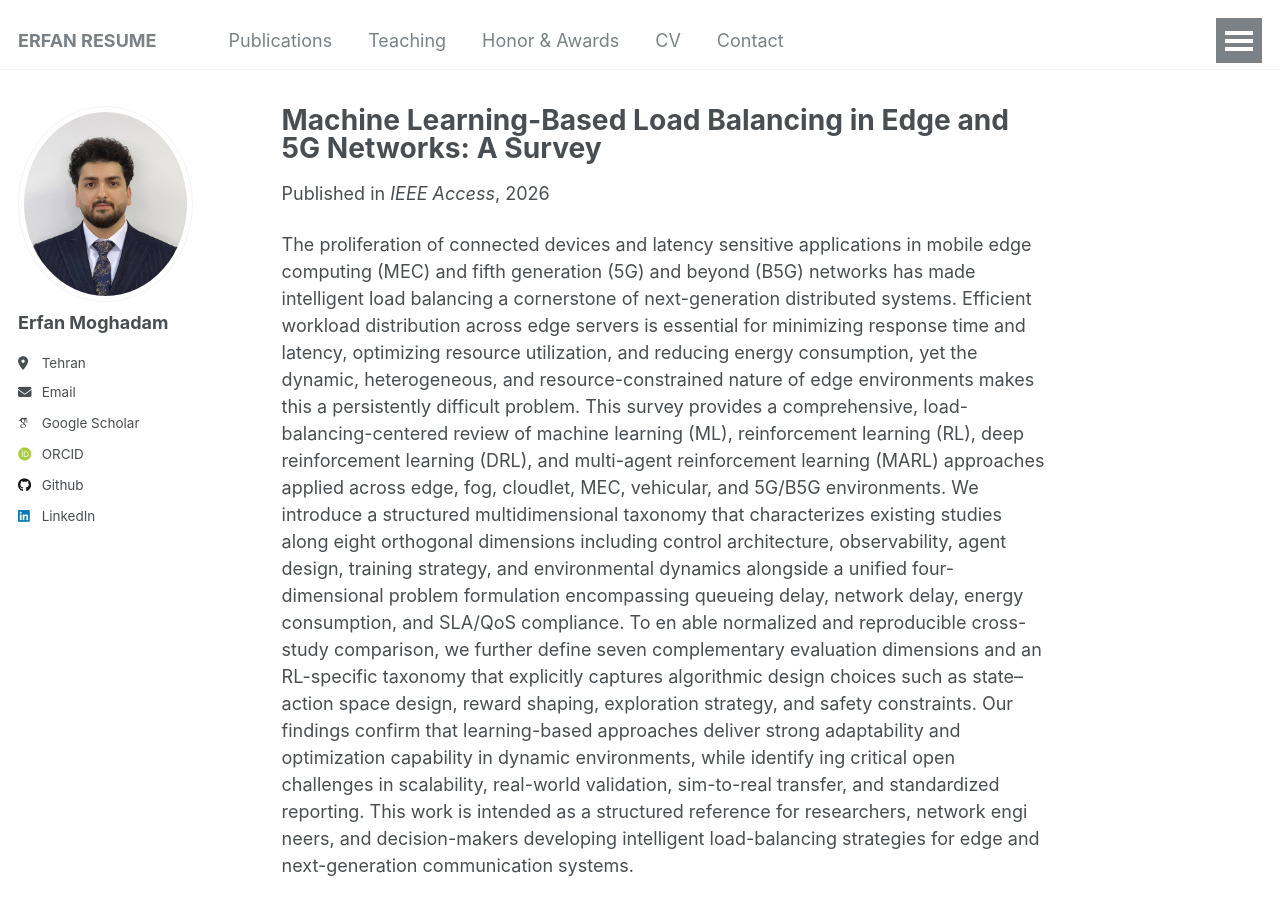
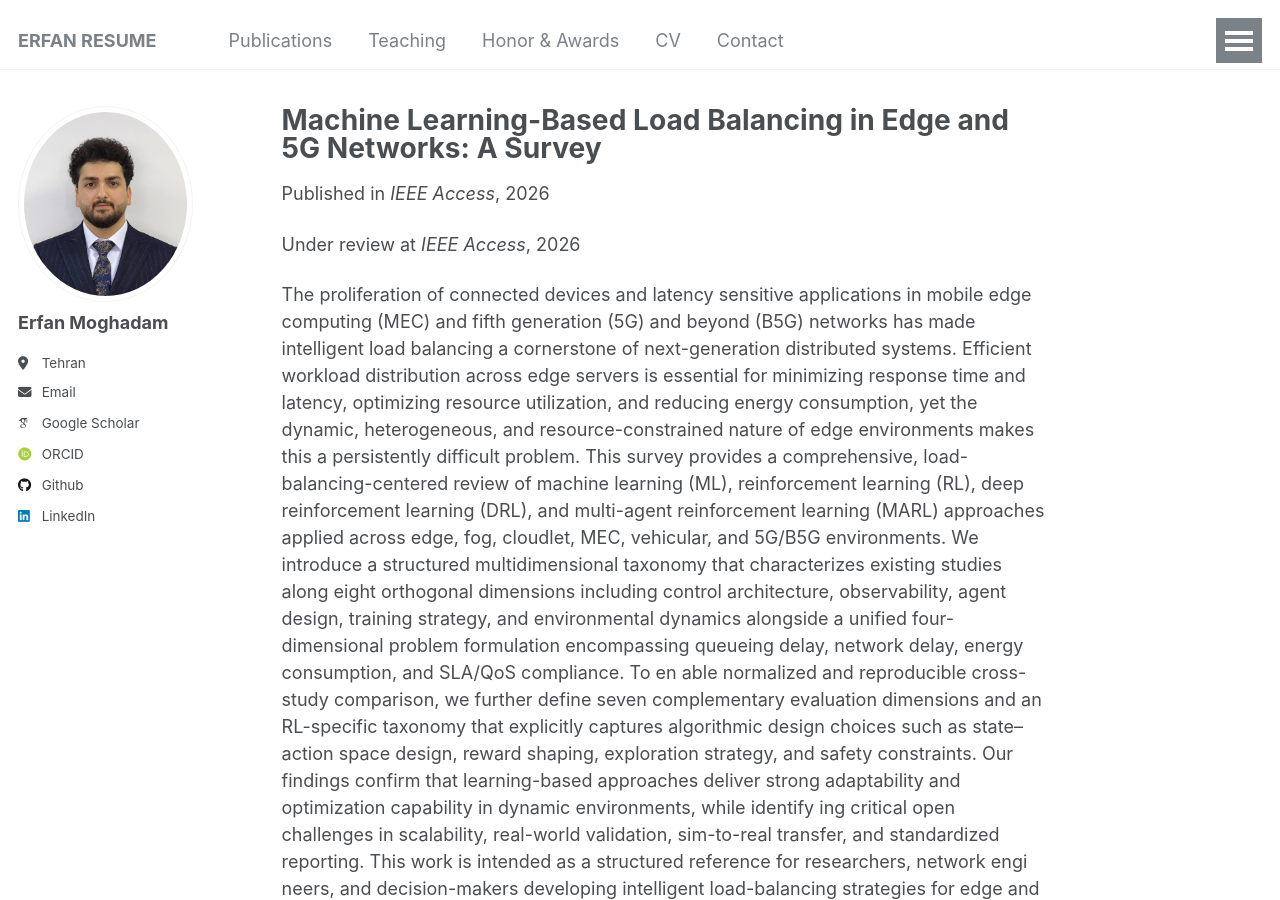
Before and after one commit to erfanresume/erfanresume.github.io, a Jekyll site: the page built from _publications/2025-01-15-paper-title-number-1.md, in a window 1280 px wide and 900 px high. Built offline with Jekyll 4.4.1, drawn with Linux system fonts in a browser that asks for light colours; some web fonts are replaced.

Commit message:
Update single.html

```diff
--- a/_layouts/single.html
+++ b/_layouts/single.html
@@ -38,6 +38,17 @@ layout: default
           <p> {{ page.type }}, <i>{{ page.venue }}</i>, {{ page.date | default: "1900-01-01" | date: "%Y" }} </p>
         {% elsif page.venue and page.date %}
           <p>Published in <i>{{ page.venue }}</i>, {{ page.date | default: "1900-01-01" | date: "%Y" }} </p>
+          {% if page.status == 'under_review' %}
+            <p>Under review at <i>{{ page.venue }}</i>, {{ page.date | default: "1900-01-01" | date: "%Y" }}</p>
+          {% elsif page.status == 'submitted' %}
+            <p>Submitted at <i>{{ page.venue }}</i>, {{ page.date | default: "1900-01-01" | date: "%Y" }}</p>
+          {% elsif page.status == 'accepted' %}
+            <p>Accepted at <i>{{ page.venue }}</i>, {{ page.date | default: "1900-01-01" | date: "%Y" }}</p>
+          {% elsif page.status == 'published' %}
+            <p>Published in <i>{{ page.venue }}</i>, {{ page.date | default: "1900-01-01" | date: "%Y" }}</p>
+          {% else %}
+            <p><i>{{ page.venue }}</i>, {{ page.date | default: "1900-01-01" | date: "%Y" }}</p>
+          {% endif %}
         {% elsif page.date %}
           <p class="page__date"><strong><i class="fa fa-fw fa-calendar" aria-hidden="true"></i> {{ site.data.ui-text[site.locale].date_label | default: "Published:" }}</strong> <time datetime="{{ page.date | date_to_xmlschema }}">{{ page.date | default: "1900-01-01" | date: "%B %d, %Y" }}</time></p>
         {% endif %}
```
